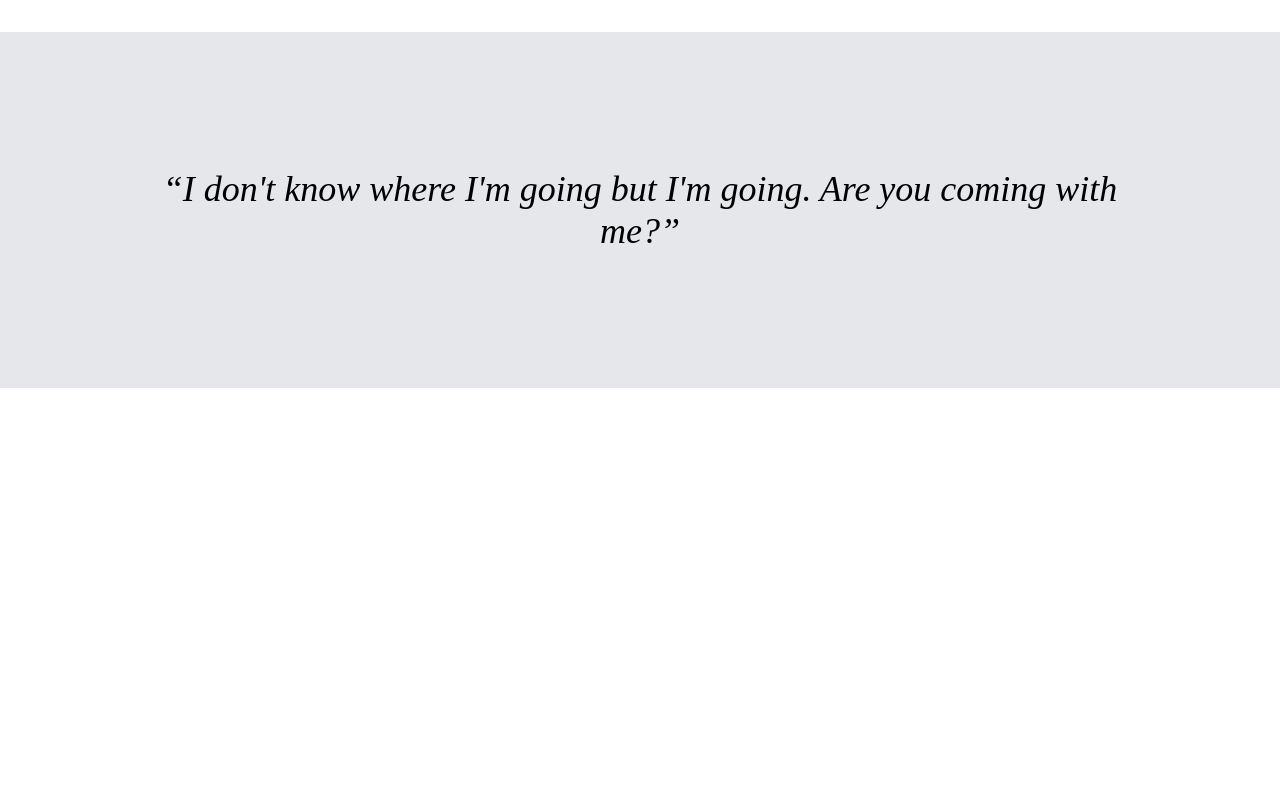
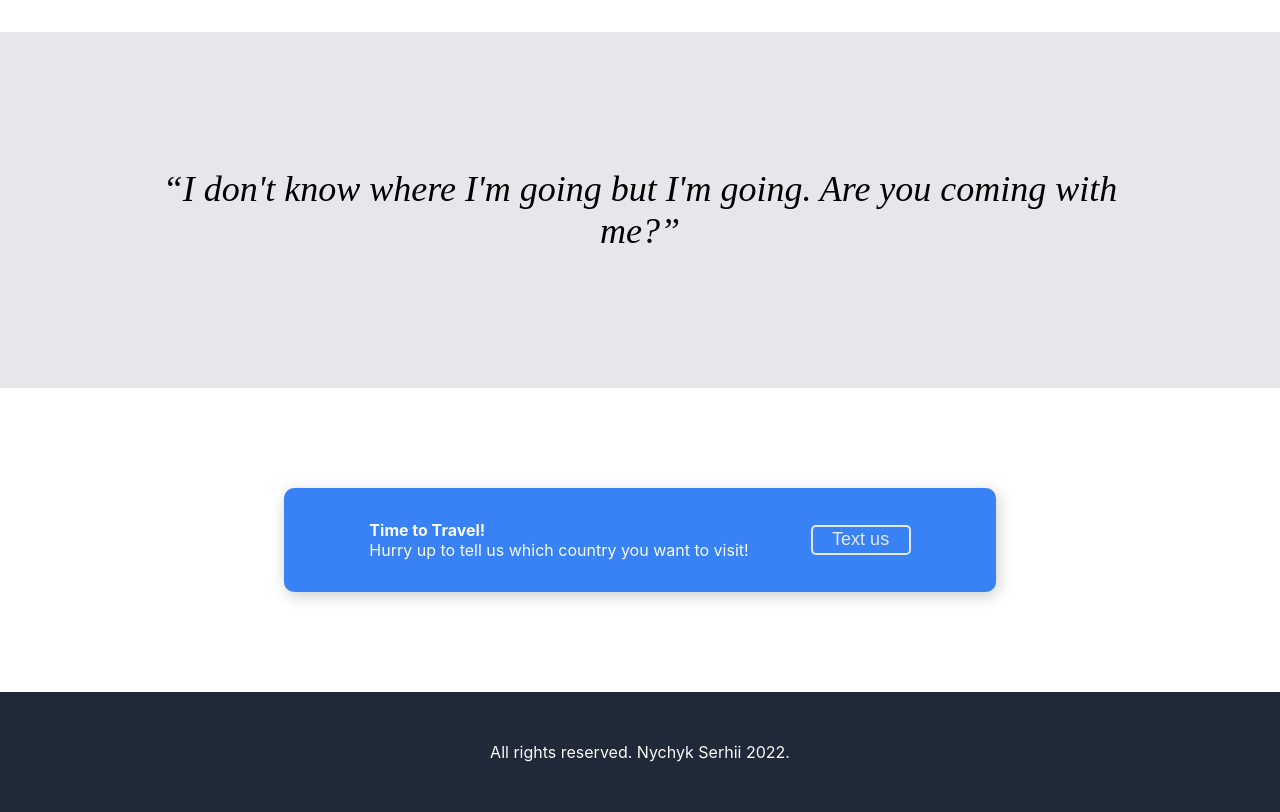
Before and after one commit to Simplypurr/Project_Landing_page, a plain HTML site: page index.html in a window 1280 px wide. Shown: the part 918-1730 px from the top of the page. Before the commit the page ends 1306 px from the top, so only its background shows below. Drawn offline with Linux system fonts and the light colour scheme.

Commit message:
Finished version
Add banner and footer

```diff
--- a/css/styles.css
+++ b/css/styles.css
@@ -123,3 +123,44 @@ button.message:hover{
     font-style: italic;
     background-color: #e5e7eb;
 }
+
+/* -----banner section---- */
+.banner-container{
+    display: flex;
+    align-items: center;
+    justify-content: center;
+    padding: 100px;
+}
+.banner{
+    background: white;
+    width: 680px;
+    border-radius: 10px;
+    box-shadow: 2px 4px 16px rgba(0,0,0,.2);
+    padding: 16px;
+    display: flex;
+    align-items: center;
+    justify-content: center;
+    gap: 62px;
+    color: #f9faf8;
+    background-color: #3882f6;
+}
+.bold{
+    font-weight: bold;
+}
+button.message.white:hover{
+    box-shadow: 0 0 3px #e5e7eb;
+}
+button.message.white{
+    border: 2px solid #e5e7eb;
+}
+
+/* -----footer----- */
+
+footer{
+    display: flex;
+    align-items: center;
+    justify-content: center;
+    padding: 50px;
+    background-color: #1f2937;
+    color: #f9faf8;
+}
--- a/index.html
+++ b/index.html
@@ -27,7 +27,7 @@
                 <p class="text-content">We offer awesome trips worldwide. It will be your the best lifetime journey! <br>
                     Don't shy and type to us, your Trip is waiting for you!
                 </p>
-                <button class="message">Text Us</button>
+                <button class="message">Text us</button>
             </div>
             <div class="image-container">
                 <img src="./images/back2.jpg" alt="gathering near the camp fire">
@@ -63,5 +63,14 @@
                 <blockquote>“I don't know where I'm going but I'm going. Are you coming with me?”</blockquote>
             </div>
         </section>
+    <!-- banner section -->
+            <div class="banner-container">
+                <div class="banner">
+                    <p><span class="bold">Time to Travel!</span><br> Hurry up to tell us which country you want to visit!</p>
+                        <button class="message white">Text us</button>
+                    </div>
+            </div>
+    <!-- footer -->
+            <footer>All rights reserved. Nychyk Serhii 2022.</footer>
 </body>
 </html>
```
